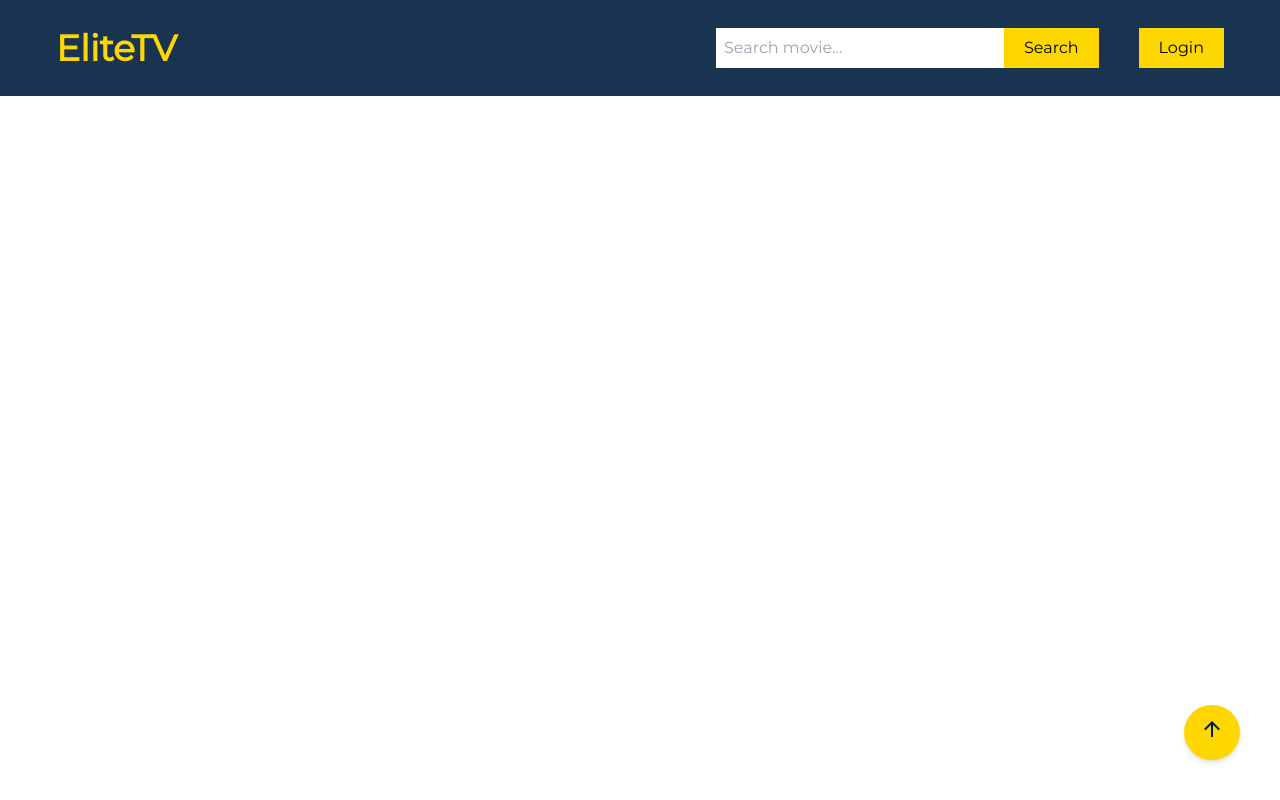
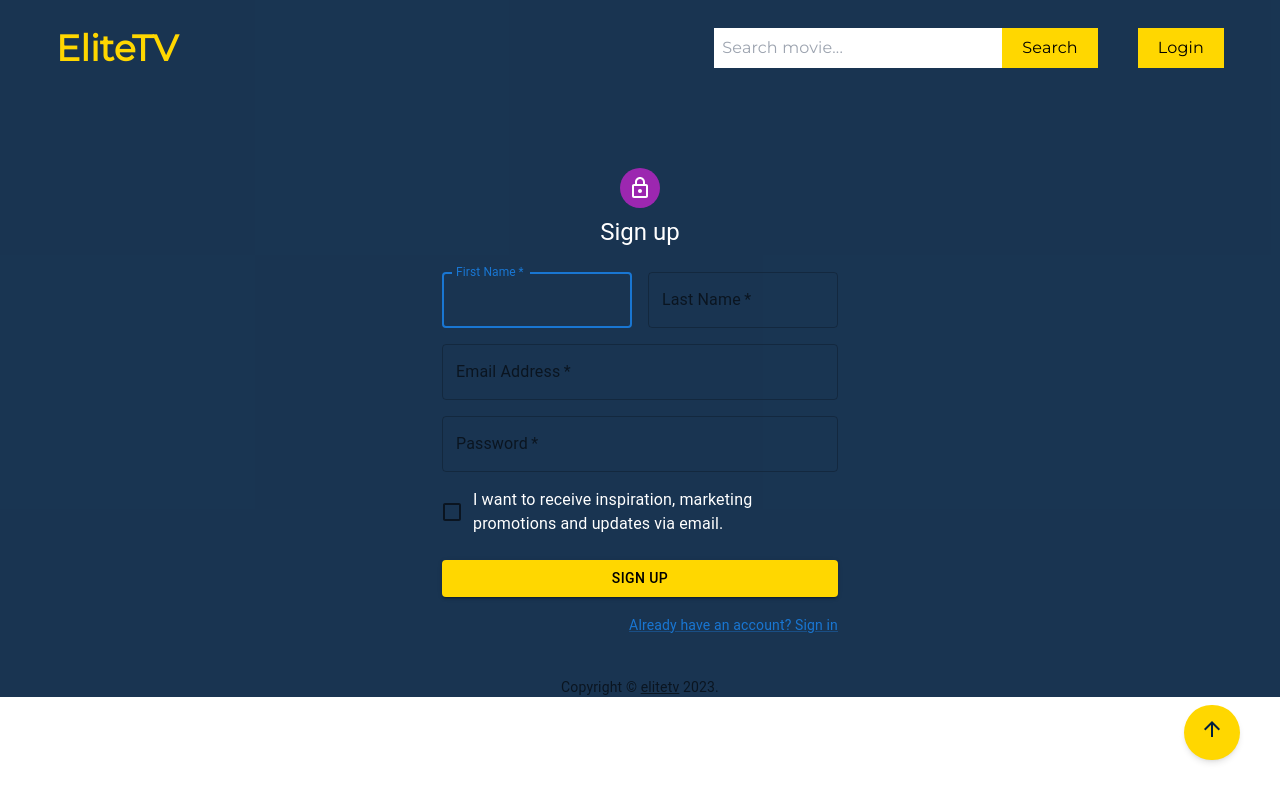
Before and after one commit to daniel-idowu-01/eliteTV_UPDATED, a React (Create React App) app: page /signup in a window 1280 px wide. Built offline with nearby package versions, Linux system fonts and the light colour scheme.

Commit message:
Update 1.0

```diff
--- a/src/App.js
+++ b/src/App.js
@@ -1,5 +1,6 @@
 import React from 'react'
 import Login from './pages/Login';
+import SignUp from './pages/SignUp';
 import Navbar from './components/Nav';
 import HomePage from './pages/HomePage';
 import SearchPage from './pages/SearchPage';
@@ -28,6 +29,7 @@ function App() {
         <Routes>
           <Route path='/' element={ <HomePage /> } />
           <Route path='/login' element={ <Login /> } />
+          <Route path='/signup' element={ <SignUp /> } />
           <Route path='/search' element={ <SearchPage /> } />
           <Route path='/search/:movieId' element={ <SingleMovie /> } />
         </Routes>
--- a/src/components/Footer.jsx
+++ b/src/components/Footer.jsx
@@ -3,31 +3,31 @@ import { AiOutlineCopyright } from 'react-icons/ai'
 
 const Footer = () => {
 
-    const footerStyle = 'flex flex-col gap-20 mt-32 py-10 border-t-2 border-gold bg-black text-white'
+    const footerStyle = 'flex flex-col gap-20 mt-32 px-5 md:px-0 py-10 border-t border-gold bg-black text-white'
 
   return (
     <section className={footerStyle}>
 
-        <button className='mx-auto w-1/6 bg-gold p-2 px-5 text-black'>
-            Log In
+        <button className='mx-auto  md:w-1/6 bg-gold p-2 px-5 text-black'>
+            Login
         </button>
-        <article className='flex justify-center gap-20'>
+        <article className='grid grid-cols-2 md:grid-cols-4 place-items-center text-sm md:text-md gap-20 md:gap-20'>
             <article className='flex flex-col gap-10'>
                 <a href="javascript:void(0)" className='flex items-center gap-1'>
                     Help
-                    <span className="material-symbols-outlined">
+                    <span className="material-symbols-outlined text-sm md:text-md">
                         open_in_new
                     </span>
                 </a>
                 <a href="javascript:void(0)"  className='flex items-center gap-1'>
                     Investor Relations
-                    <span className="material-symbols-outlined">
+                    <span className="material-symbols-outlined text-sm md:text-md">
                         open_in_new
                     </span>
                 </a>
                 <a href="javascript:void(0)"  className='flex items-center gap-1'>
                     About
-                    <span className="material-symbols-outlined">
+                    <span className="material-symbols-outlined text-sm md:text-md">
                         open_in_new
                     </span>
                 </a>
@@ -36,19 +36,19 @@ const Footer = () => {
             <article className='flex flex-col gap-10'>
                 <a href="javascript:void(0)"  className='flex items-center gap-1'>
                         Careers
-                        <span className="material-symbols-outlined">
+                        <span className="material-symbols-outlined text-sm md:text-md">
                             open_in_new
                         </span>
                     </a>
                     <a href="javascript:void(0)"  className='flex items-center gap-1'>
                         Terms Of Use
-                        <span className="material-symbols-outlined">
+                        <span className="material-symbols-outlined text-sm md:text-md">
                             open_in_new
                         </span>
                     </a>
                     <a href="javascript:void(0)"  className='flex items-center gap-1'>
                         Advertising
-                        <span className="material-symbols-outlined">
+                        <span className="material-symbols-outlined text-sm md:text-md">
                             open_in_new
                         </span>
                     </a>
@@ -57,19 +57,19 @@ const Footer = () => {
             <article className='flex flex-col gap-10'>
                 <a href="javascript:void(0)"  className='flex items-center gap-1'>
                     Contact Us
-                    <span className="material-symbols-outlined">
+                    <span className="material-symbols-outlined text-sm md:text-md">
                         open_in_new
                     </span>
                 </a>
                 <a href="javascript:void(0)"  className='flex items-center gap-1'>
                     Privacy Policy
-                    <span className="material-symbols-outlined">
+                    <span className="material-symbols-outlined text-sm md:text-md">
                         open_in_new
                     </span>
                 </a>
                 <a href="javascript:void(0)"  className='flex items-center gap-1'>
                     Legal Policy
-                    <span className="material-symbols-outlined">
+                    <span className="material-symbols-outlined text-sm md:text-md">
                         open_in_new
                     </span>
                 </a>
@@ -78,19 +78,19 @@ const Footer = () => {
             <article className='flex flex-col gap-10'>
                 <a href="javascript:void(0)"  className='flex items-center gap-1'>
                     Cookie Preferences
-                    <span className="material-symbols-outlined">
+                    <span className="material-symbols-outlined text-sm md:text-md">
                         open_in_new
                     </span>
                 </a>
                 <a href="javascript:void(0)"  className='flex items-center gap-1'>
                     FAQ
-                    <span className="material-symbols-outlined">
+                    <span className="material-symbols-outlined text-sm md:text-md">
                         open_in_new
                     </span>
                 </a>
                 <a href="javascript:void(0)"  className='flex items-center gap-1'>
                     Account
-                    <span className="material-symbols-outlined">
+                    <span className="material-symbols-outlined text-sm md:text-md">
                         open_in_new
                     </span>
                 </a>
--- a/src/components/Header.jsx
+++ b/src/components/Header.jsx
@@ -1,9 +1,8 @@
-import React from 'react'
-import DrStrange from '../images/img-1.png'
-import DrStrange2 from '../images/img-2.png'
+import React, { useState, useEffect } from 'react'
+import ClipLoader from "react-spinners/ClipLoader";
 // Import Swiper React components
 import { Swiper, SwiperSlide } from 'swiper/react';
-import { Navigation, Pagination } from 'swiper/modules';
+import { Navigation, Autoplay } from 'swiper/modules';
 
 // Import Swiper styles
 import 'swiper/css';
@@ -12,15 +11,53 @@ import 'swiper/css/pagination';
 
 const Header = () => {
 
+  const [allMovies, setAllMovies] = useState([]);
+  const [isLoading, setIsLoading] = useState(false);
   const headerStyle = 'flex flex-col md:flex-row justify-between items-center gap-10 px-5 md:px-14 pt-10 pb-20'
   const btnStyle = 'bg-gold p-2 md:px-5 text-black w-1/2 md:w-1/4'
   const swiperImageStyle = 'w-full h-1/4'
+
+  // API to get movie image
+  const API_IMG = 'https://image.tmdb.org/t/p/w500/'
+  useEffect(() => {
+    setIsLoading(true);
+    fetch('https://api.themoviedb.org/3/trending/all/day?language=en-US', options)
+    .then(response => response.json())
+    .then(data => {
+      setIsLoading(false)
+      setAllMovies(data.results)
+    })
+    .catch(err => {
+      setIsLoading(false)
+      console.error(err)});
+
+  }, [])
+
+  // used in the API calling
+  const options = {
+    method: 'GET',
+    headers: {
+      accept: 'application/json',
+      Authorization: 'Bearer eyJhbGciOiJIUzI1NiJ9.eyJhdWQiOiIxMjY0MWEwMDMyN2MzNjNiNDVmYTA0NzgyMDdkNTliMCIsInN1YiI6IjY0MWRmYWZhMzQ0YThlMDBmODc3MzhiMyIsInNjb3BlcyI6WyJhcGlfcmVhZCJdLCJ2ZXJzaW9uIjoxfQ.JVDP22nkAFa9FmfS4iazy2aGqh6qxV7GANq7_TqPUqI'
+    }
+  };
+
+  // function when API is set to loading
+  if(isLoading) {
+    return <div className="flex justify-center items-center h-screen">
+            <ClipLoader
+              color={'#FFD700'}
+              loading={isLoading}
+              size={30}
+          />
+    </div>
+  }
 
   return (
     <section className={headerStyle}>
      <article className='flex flex-col gap-7 md:gap-10 items-stretch md:w-3/5'>
         <p className='text-4xl md:text-6xl text-gold md:w-10/12'>
-          Get Movies Recommended For <span className='text-7xl'>You</span>
+          Get Movies Recommended For You
         </p>
         <p className='md:w-11/12 text-lg md:text-xl'>
           EliteTV is a movie reviewing and recommendation platform that offers a variety of features. On this platform, users can read reviews of new and classic movies, different genre of movies, and add their favourite movies to their favourite movies page
@@ -30,15 +67,23 @@ const Header = () => {
 
      {/* Swipe container for the header images */}
      <Swiper
-      modules={[Navigation, Pagination]}
+      modules={[Navigation, Autoplay]}
       spaceBetween={10}
       slidesPerView={1}
       navigation
-      pagination={{ clickable: true }}
       scrollbar={{ draggable: true }}
+      autoplay={{
+        delay: 2500,
+        disableOnInteraction: false,
+      }}
       className='border-2 border-gold w-full md:w-1/3 h-2/3'
       >
-      <SwiperSlide>
+        {allMovies.map((movie) => (
+          <SwiperSlide>
+            <img src={API_IMG + movie.poster_path} alt=''  className={swiperImageStyle} />
+          </SwiperSlide>
+        ))}
+      {/* <SwiperSlide>
         <img src={DrStrange} alt="" className={swiperImageStyle} />
       </SwiperSlide>
 
@@ -49,7 +94,7 @@ const Header = () => {
       <SwiperSlide>
         <img src={DrStrange} alt="" className={swiperImageStyle} />
       </SwiperSlide>
-
+ */}
      </Swiper>
     </section>
   )
--- a/src/components/MovieCard.jsx
+++ b/src/components/MovieCard.jsx
@@ -2,7 +2,7 @@ import React from 'react'
 
 const MovieCard = ({ title, poster_path, vote_average}) => {
 
-    // API to get movie image
+  // API to get movie image
   const API_IMG = 'https://image.tmdb.org/t/p/w500/'
 
   // to change the colors of the ratings
--- a/src/components/Movies.jsx
+++ b/src/components/Movies.jsx
@@ -98,9 +98,10 @@ const Movies = () => {
                 loading={isLoading}
                 size={30}
             />
-  </div>
+      </div>
     }
 
+    console.log(moviesWithGenreNames)
   return (
     <section className=''>
         {/* Links to show the movies selected */}
@@ -141,11 +142,14 @@ const Movies = () => {
         {/* Movies to show based on the links clicked */}
         <div className={moviesContainer}>
           {
-            moviesWithGenreNames.map((result) => (
-              <Link to={`/search/${result.id}`} key={result.id}>
-                <MovieCard {...result} />
-              </Link>
-            ))
+            moviesWithGenreNames.map((result) => {
+              if(result.title){
+                return <Link to={`/search/${result.id}`} key={result.id}>
+                  <MovieCard {...result} />
+                </Link>
+              }
+
+            })
           }
         </div>
     </section>
--- a/src/components/SingleMovie.jsx
+++ b/src/components/SingleMovie.jsx
@@ -47,7 +47,6 @@ const SingleMovie = () => {
         fetchReviews();
     }, [])
 
-
     // used in the API calling
     const options = {
         method: 'GET',
@@ -79,7 +78,7 @@ const SingleMovie = () => {
                 </div>
     }
 
-    console.log(eachMovie)
+    console.log(video)
 
   return (
     <section className='px-5 md:px-14 py-10'>
@@ -127,7 +126,7 @@ const SingleMovie = () => {
                 </article>
                 <p>Production Companies: </p>
                 <div className=' grid grid-cols-2 md:grid-cols-3 place-items-center mb-24 md:mb-0'>
-                    { prodCompany ? prodCompany.map((company) => (
+                    { prodCompany.length > 0 ? prodCompany.map((company) => (
                         <div key={company.id} className='border border-gold h-full w-full p-10'>
                             <img src={API_IMG + company.logo_path} alt="" />
                         </div>
@@ -138,13 +137,23 @@ const SingleMovie = () => {
 
         {/* Movie Video */}
         <div className="relative top-10 mb-20">
+            { video === undefined
+                ?
             <iframe
                 className="w-full"
                 height="500"
-                src={`https://www.youtube.com/embed/${video.key}`}
+                src='https://www.youtube.com/watch?v=yhtl5fqJIMw'
                 allowFullScreen
             >
             </iframe>
+                :
+            <iframe
+            className="w-full"
+            height="500"
+            src={`https://www.youtube.com/embed/${video.key}`}
+            allowFullScreen
+        >
+        </iframe> }
         </div>
 
         {/* Movie Reviews */}
@@ -152,7 +161,7 @@ const SingleMovie = () => {
             <p className='w-fit px-2 border-l-2 border-gold'>REVIEWS</p>
             <div className='mb-5'></div> {/* The div is used to space the reviews from the review header */}
             {reviews ? reviews.map((review) => (
-                <article className='flex items-start gap-2'>
+                <article className='flex items-start gap-2' key={review.id}>
                     {/* Each review content */}
                     <img
                      className='rounded-full h-10 w-10 p-0 m-0'
--- a/src/pages/Login.jsx
+++ b/src/pages/Login.jsx
@@ -12,14 +12,13 @@ import LockOutlinedIcon from '@mui/icons-material/LockOutlined';
 import Typography from '@mui/material/Typography';
 import Container from '@mui/material/Container';
 import { createTheme, ThemeProvider } from '@mui/material/styles';
-/* import { makeStyles } from '@mui/styles'; */
 
 function Copyright(props) {
   return (
     <Typography variant="body2" color="text.secondary" align="center" {...props}>
       {'Copyright © '}
-      <Link color="inherit" href="https://mui.com/">
-        Your Website
+      <Link color="inherit" href="/">
+        elitetv
       </Link>{' '}
       {new Date().getFullYear()}
       {'.'}
@@ -43,7 +42,7 @@ export default function Login() {
 
   return (
     <ThemeProvider theme={defaultTheme}>
-      <Container component="main" maxWidth="xs">
+      <Container component="main" maxWidth="xs" sx={{height:'100vh'}}>
         <CssBaseline />
         <Box
           sx={{
@@ -57,7 +56,7 @@ export default function Login() {
             <LockOutlinedIcon />
           </Avatar>
           <Typography component="h1" variant="h5">
-            Sign in
+            Login
           </Typography>
           <Box component="form" onSubmit={handleSubmit} noValidate sx={{ mt: 1 }}>
             <TextField
@@ -88,9 +87,9 @@ export default function Login() {
               type="submit"
               fullWidth
               variant="contained"
-              sx={{ mt: 3, mb: 2 }}
+              sx={{ mt: 3, mb: 2, backgroundColor: '#FFD700', color: 'black' }}
             >
-              Sign In
+              Login
             </Button>
             <Grid container>
               <Grid item xs>
@@ -99,14 +98,14 @@ export default function Login() {
                 </Link>
               </Grid>
               <Grid item>
-                <Link href="#" variant="body2">
+                <Link href="/signup" variant="body2">
                   {"Don't have an account? Sign Up"}
                 </Link>
               </Grid>
             </Grid>
           </Box>
         </Box>
-        <Copyright sx={{ mt: 8, mb: 4 }} />
+        <Copyright sx={{ mt: 5 }} />
       </Container>
     </ThemeProvider>
   );
--- a/src/pages/SearchPage.jsx
+++ b/src/pages/SearchPage.jsx
@@ -8,7 +8,7 @@ const SearchPage = () => {
 
   // to get the movie array from the SearchContext
   const {movies} = useContext(SearchContext)
-
+  console.log(movies)
   return (
     <section className={`${movies.length === 0 ? 'h-screen' : 'h-auto'} py-10 px-5 md:px-14`}>
       <div className='grid grid-cols-1 md:grid-cols-3 place-items-center gap-10'>
--- /dev/null
+++ b/src/pages/SignUp.jsx
@@ -0,0 +1,133 @@
+import * as React from 'react';
+import Avatar from '@mui/material/Avatar';
+import Button from '@mui/material/Button';
+import CssBaseline from '@mui/material/CssBaseline';
+import TextField from '@mui/material/TextField';
+import FormControlLabel from '@mui/material/FormControlLabel';
+import Checkbox from '@mui/material/Checkbox';
+import Link from '@mui/material/Link';
+import Grid from '@mui/material/Grid';
+import Box from '@mui/material/Box';
+import LockOutlinedIcon from '@mui/icons-material/LockOutlined';
+import Typography from '@mui/material/Typography';
+import Container from '@mui/material/Container';
+import { createTheme, ThemeProvider } from '@mui/material/styles';
+
+function Copyright(props) {
+  return (
+    <Typography variant="body2" color="text.secondary" align="center" {...props}>
+      {'Copyright © '}
+      <Link color="inherit" href="/">
+        elitetv
+      </Link>{' '}
+      {new Date().getFullYear()}
+      {'.'}
+    </Typography>
+  );
+}
+
+// TODO remove, this demo shouldn't need to reset the theme.
+
+const defaultTheme = createTheme();
+
+export default function SignUp() {
+  const handleSubmit = (event) => {
+    event.preventDefault();
+    const data = new FormData(event.currentTarget);
+    console.log({
+      email: data.get('email'),
+      password: data.get('password'),
+    });
+  };
+
+  return (
+    <ThemeProvider theme={defaultTheme}>
+      <Container component="main" maxWidth="xs">
+        <CssBaseline />
+        <Box
+          sx={{
+            marginTop: 8,
+            display: 'flex',
+            flexDirection: 'column',
+            alignItems: 'center',
+          }}
+        >
+          <Avatar sx={{ m: 1, bgcolor: 'secondary.main' }}>
+            <LockOutlinedIcon />
+          </Avatar>
+          <Typography component="h1" variant="h5">
+            Sign up
+          </Typography>
+          <Box component="form" noValidate onSubmit={handleSubmit} sx={{ mt: 3 }}>
+            <Grid container spacing={2}>
+              <Grid item xs={12} sm={6}>
+                <TextField
+                  autoComplete="given-name"
+                  name="firstName"
+                  required
+                  fullWidth
+                  id="firstName"
+                  label="First Name"
+                  autoFocus
+                />
+              </Grid>
+              <Grid item xs={12} sm={6}>
+                <TextField
+                  required
+                  fullWidth
+                  id="lastName"
+                  label="Last Name"
+                  name="lastName"
+                  autoComplete="family-name"
+                />
+              </Grid>
+              <Grid item xs={12}>
+                <TextField
+                  required
+                  fullWidth
+                  id="email"
+                  label="Email Address"
+                  name="email"
+                  autoComplete="email"
+                />
+              </Grid>
+              <Grid item xs={12}>
+                <TextField
+                  required
+                  fullWidth
+                  name="password"
+                  label="Password"
+                  type="password"
+                  id="password"
+                  autoComplete="new-password"
+                />
+              </Grid>
+              <Grid item xs={12}>
+                <FormControlLabel
+                  control={<Checkbox value="allowExtraEmails" color="primary" />}
+                  label="I want to receive inspiration, marketing promotions and updates via email."
+                />
+              </Grid>
+            </Grid>
+            <Button
+              type="submit"
+              fullWidth
+              variant="contained"
+              sx={{ mt: 3, mb: 2, backgroundColor: '#FFD700', color: 'black'  }}
+            >
+              Sign Up
+            </Button>
+            <Grid container justifyContent="flex-end">
+              <Grid item>
+                <Link href="/login" variant="body2">
+                  Already have an account? Sign in
+                </Link>
+              </Grid>
+            </Grid>
+          </Box>
+        </Box>
+        <Copyright sx={{ mt: 5 }} />
+      </Container>
+    </ThemeProvider>
+  );
+}
```
Also changed, not shown: 1 other file (tests, documents, lock files or other folders).
